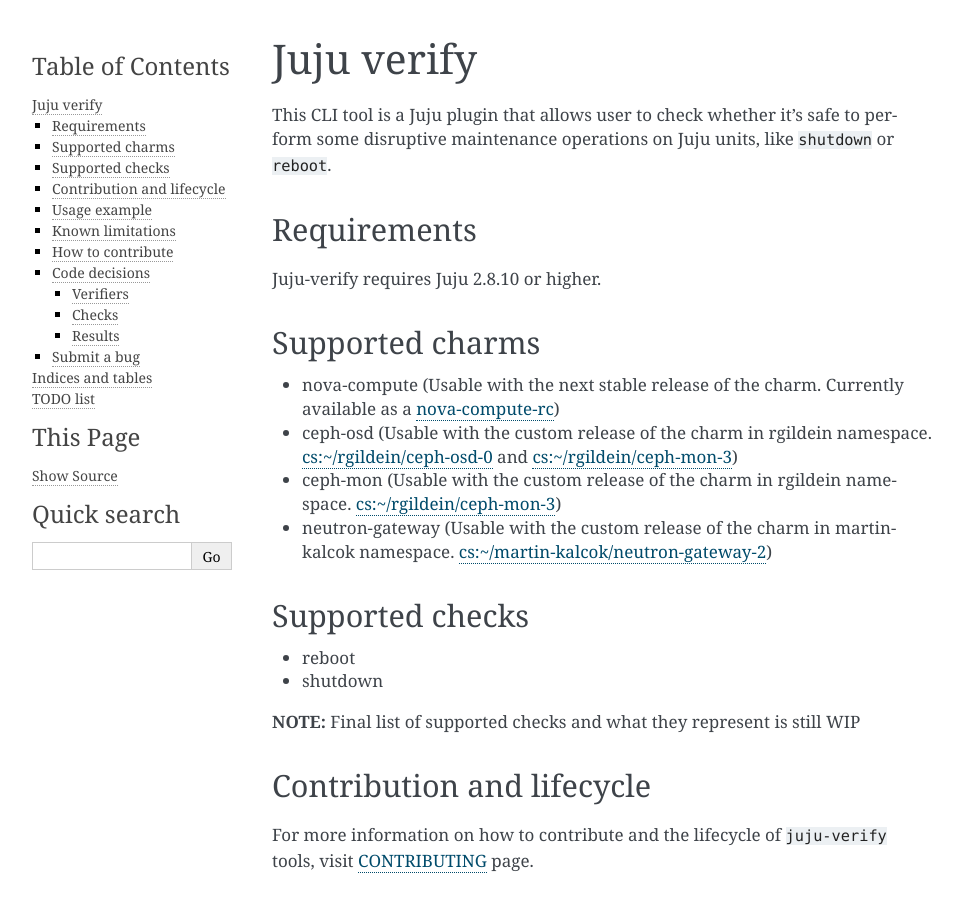
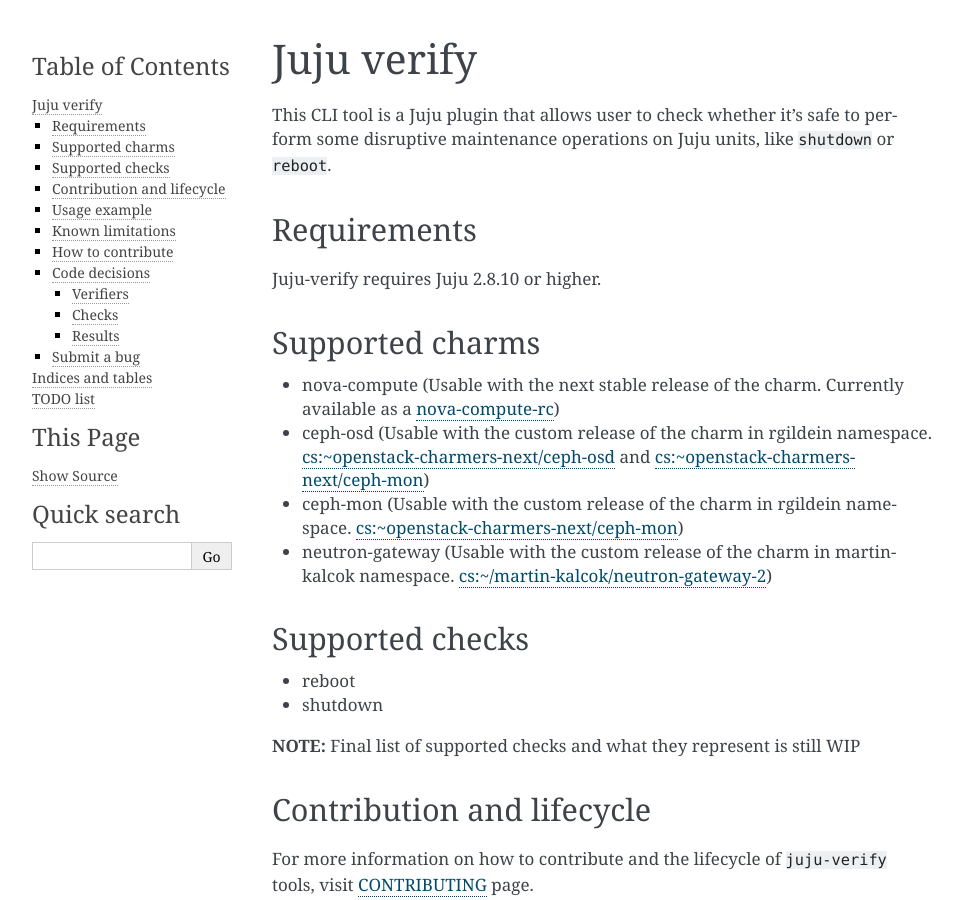
Before and after one commit to canonical/juju-verify, a Sphinx documentation site: the page built from docs/index.rst, in a window 1280 px wide and 900 px high. Shown: the whole window, without its empty margins (148-1110 px from the left). Built offline with Sphinx 7.4.7, drawn with Linux system fonts in a browser that asks for light colours; pages that are not in the unit, such as notebooks, are missing from menus; some of the changed text lies outside the part shown.

Commit message:
Add format=json parameter to get-availability-zone
 - add paramter format=json to get-availability-zone action
 - change custom charm to openstack-charmers-next

fixes: [#1944510](https://bugs.launchpad.net/juju-verify/+bug/1944510)

```diff
--- a/README.md
+++ b/README.md
@@ -11,8 +11,8 @@
 ## Supported charms
 
 * nova-compute (Usable with the next stable release of the charm. Currently available as a [nova-compute-rc])
-* ceph-osd (Usable with the custom release of the charm in rgildein namespace. [cs:~/rgildein/ceph-osd-0] and [cs:~/rgildein/ceph-mon-3])
-* ceph-mon (Usable with the custom release of the charm in rgildein namespace. [cs:~/rgildein/ceph-mon-3])
+* ceph-osd (Usable with the custom release of the charm in rgildein namespace. [cs:~openstack-charmers-next/ceph-osd] and [cs:~openstack-charmers-next/ceph-mon])
+* ceph-mon (Usable with the custom release of the charm in rgildein namespace. [cs:~openstack-charmers-next/ceph-mon])
 * neutron-gateway (Usable with the custom release of the charm in martin-kalcok namespace. [cs:~/martin-kalcok/neutron-gateway-2])
 
 ## Supported checks
@@ -177,6 +177,6 @@
 [juju-verify-verifiers]: https://juju-verify.readthedocs.io/en/latest/verifiers.html
 [CONTRIBUTING]: https://juju-verify.readthedocs.io/en/latest/contributing.html
 [nova-compute-rc]: https://jaas.ai/u/openstack-charmers-next/nova-compute/562
-[cs:~/rgildein/ceph-osd-0]: https://jaas.ai/u/rgildein/ceph-osd/0
-[cs:~/rgildein/ceph-mon-3]: https://jaas.ai/u/rgildein/ceph-mon/3
+[cs:~openstack-charmers-next/ceph-osd]: https://jaas.ai/u/openstack-charmers-next/ceph-mon
+[cs:~openstack-charmers-next/ceph-mon]: https://jaas.ai/u/openstack-charmers-next/ceph-mon
 [cs:~/martin-kalcok/neutron-gateway-2]: https://jaas.ai/u/martin-kalcok/neutron-gateway/2
--- a/docs/getting-started.rst
+++ b/docs/getting-started.rst
@@ -14,8 +14,8 @@
 
 The ``juju-verify`` tool works with this charm revisions:
 
-* to verify ceph-osd units: **cs:~/rgildein/ceph-osd-0** and **cs:~/rgildein/ceph-mon-3**
-* to verify ceph-mon units: **cs:~/rgildein/ceph-mon-3**
+* to verify ceph-osd units: **cs:~openstack-charmers-next/ceph-osd** and **cs:~openstack-charmers-next/ceph-mon**
+* to verify ceph-mon units: **cs:~openstack-charmers-next/ceph-mon**
 * to verify nova-compute units: **cs:~openstack-charmers-next/nova-compute-562**
 * to verify neutron-gateway units: **cs:~/martin-kalcok/neutron-gateway-2**
 
```
Also changed, not shown: 2 other files.
